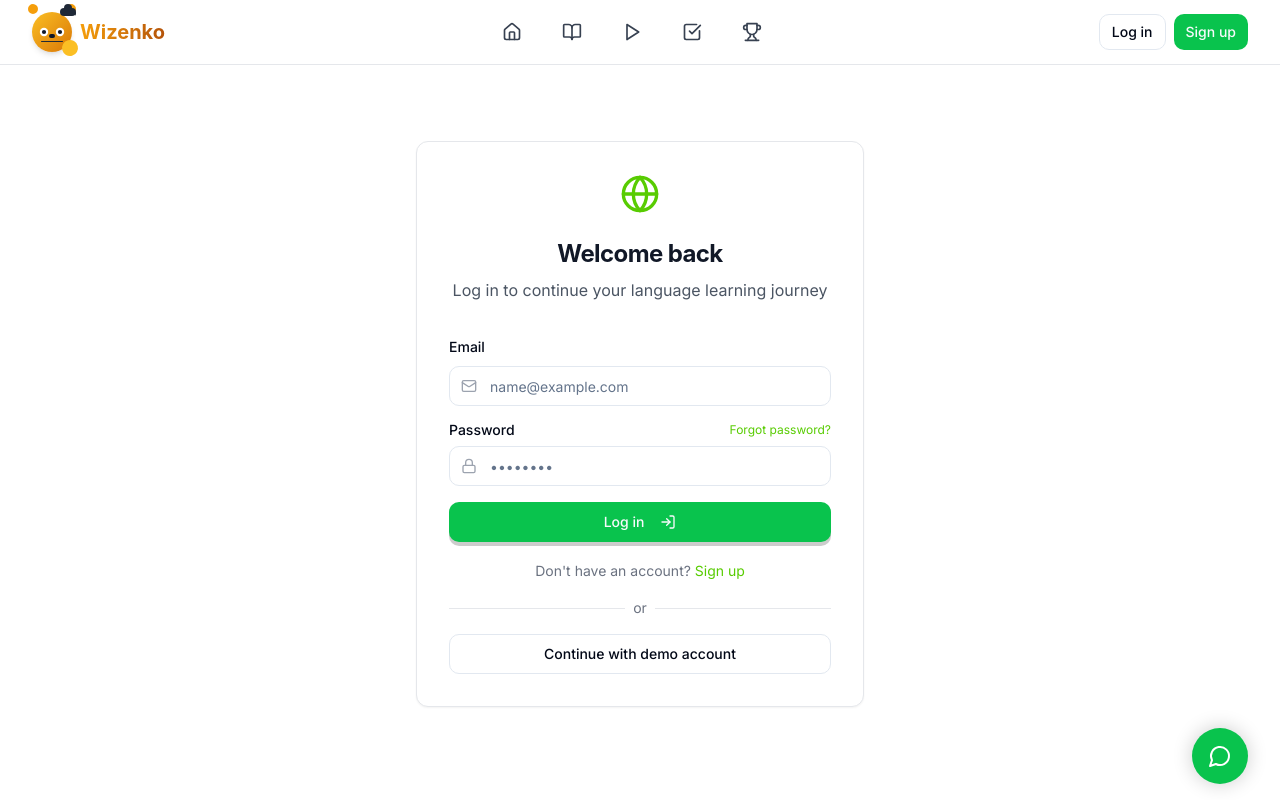
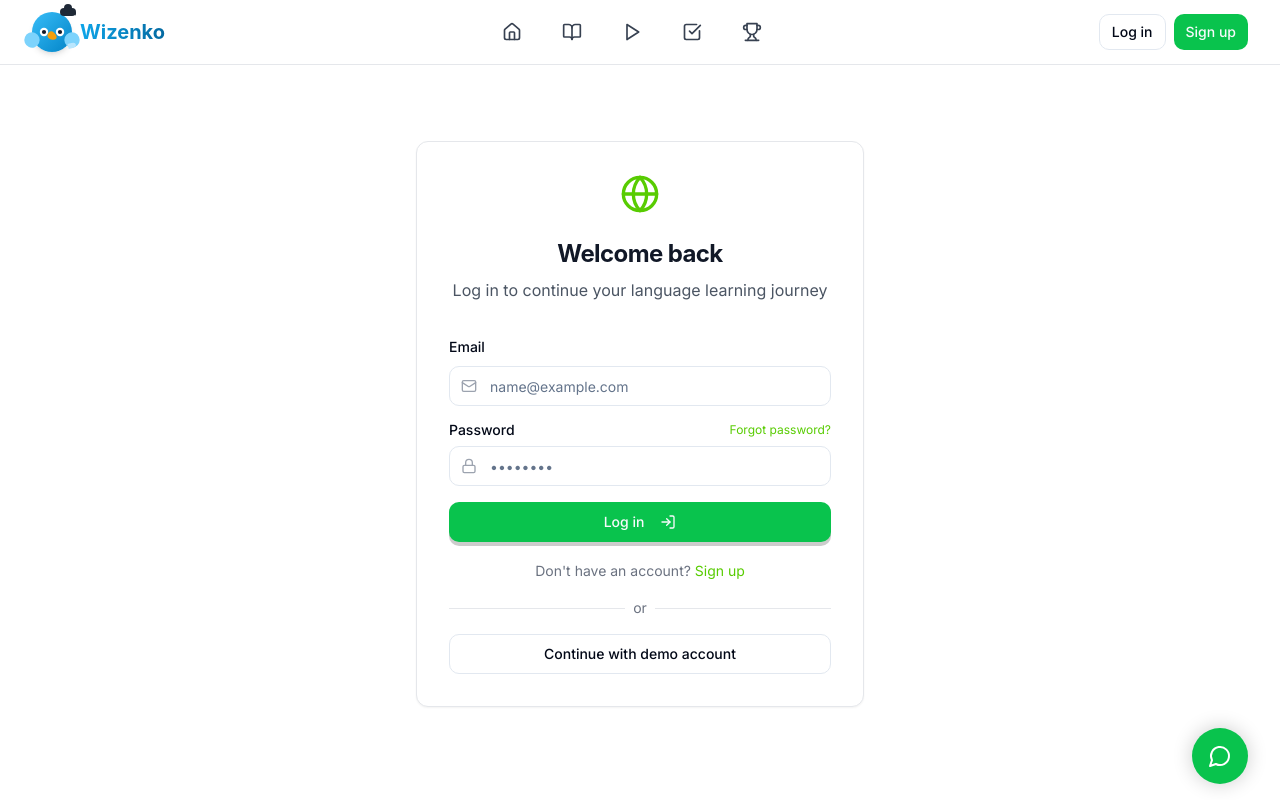
Before and after one commit to titiksha2003/linguagame-tutor-hub, a React (Vite) app: page /login in a window 1280 px wide. Built offline with nearby package versions, Linux system fonts and the light colour scheme.

Commit message:
Change logo to bird
Update the logo to be a bird instead of a fox.

```diff
--- a/src/components/WizenkoLogo.tsx
+++ b/src/components/WizenkoLogo.tsx
@@ -13,22 +13,22 @@ const WizenkoLogo = ({ size = 'md', showText = true }: WizenkoLogoProps) => {
     sm: {
       container: 'h-8 w-8',
       eyes: 'h-1.5 w-1.5',
-      ears: 'h-2 w-2',
-      tail: 'h-3 w-3',
+      beak: 'h-2.5 w-2.5',
+      wings: 'h-3 w-3',
       spacing: 'space-x-1.5'
     },
     md: {
       container: 'h-10 w-10',
       eyes: 'h-2 w-2',
-      ears: 'h-2.5 w-2.5',
-      tail: 'h-4 w-4',
+      beak: 'h-3 w-3',
+      wings: 'h-4 w-4',
       spacing: 'space-x-2'
     },
     lg: {
       container: 'h-16 w-16',
       eyes: 'h-3 w-3',
-      ears: 'h-4 w-4',
-      tail: 'h-6 w-6',
+      beak: 'h-5 w-5',
+      wings: 'h-6 w-6',
       spacing: 'space-x-3'
     }
   };
@@ -37,26 +37,32 @@ const WizenkoLogo = ({ size = 'md', showText = true }: WizenkoLogoProps) => {
     <Link to="/" className="flex items-center space-x-2 group">
       <div className="relative">
         <motion.div
-          className={`${sizes[size].container} rounded-full bg-gradient-to-br from-amber-400 to-amber-600 flex items-center justify-center relative shadow-md overflow-visible`}
+          className={`${sizes[size].container} rounded-full bg-gradient-to-br from-sky-400 to-sky-600 flex items-center justify-center relative shadow-md overflow-visible`}
           whileHover={{ scale: 1.1 }}
           transition={{ type: 'spring', stiffness: 400, damping: 10 }}
         >
-          {/* Fox ears */}
+          {/* Bird wings */}
           <motion.div
-            className={`absolute -top-2 -left-1 ${sizes[size].ears} rounded-full bg-amber-500`}
-            animate={{ rotate: [-5, 5, -5] }}
+            className={`absolute -left-2 top-1/2 transform -translate-y-1/2 ${sizes[size].wings} rounded-full bg-sky-300`}
+            animate={{
+              rotate: [-5, -25, -5],
+              scale: [1, 0.95, 1]
+            }}
             transition={{
               repeat: Infinity,
-              duration: 2,
+              duration: 1.5,
               ease: "easeInOut"
             }}
           />
           <motion.div
-            className={`absolute -top-2 -right-1 ${sizes[size].ears} rounded-full bg-amber-500`}
-            animate={{ rotate: [5, -5, 5] }}
+            className={`absolute -right-2 top-1/2 transform -translate-y-1/2 ${sizes[size].wings} rounded-full bg-sky-300`}
+            animate={{
+              rotate: [5, 25, 5],
+              scale: [1, 0.95, 1]
+            }}
             transition={{
               repeat: Infinity,
-              duration: 2,
+              duration: 1.5,
               ease: "easeInOut"
             }}
           />
@@ -88,38 +94,35 @@ const WizenkoLogo = ({ size = 'md', showText = true }: WizenkoLogoProps) => {
             </motion.div>
           </div>
 
-          {/* Nose */}
-          <div
-            className="absolute bg-gray-900 rounded-full"
+          {/* Beak */}
+          <motion.div
+            className={`absolute bg-amber-500 rotate-45`}
             style={{
-              width: `${size === 'lg' ? '8px' : size === 'md' ? '6px' : '4px'}`,
-              height: `${size === 'lg' ? '6px' : size === 'md' ? '4px' : '3px'}`,
-              bottom: `${size === 'lg' ? '30%' : '35%'}`
+              width: `${size === 'lg' ? '12px' : size === 'md' ? '10px' : '8px'}`,
+              height: `${size === 'lg' ? '10px' : size === 'md' ? '8px' : '6px'}`,
+              bottom: '30%',
+              borderRadius: '40% 60% 60% 40% / 40% 40% 60% 60%'
+            }}
+            animate={{
+              scaleY: [1, 0.9, 1],
+              rotate: [45, 45, 45]
+            }}
+            transition={{
+              repeat: Infinity,
+              repeatType: "reverse",
+              duration: 1.5
             }}
           />
 
-          {/* Mouth */}
+          {/* Bird tail */}
           <motion.div
-            className="absolute bg-gray-800 rounded-lg"
+            className={`absolute bg-sky-200`}
             style={{
               width: `${size === 'lg' ? '10px' : size === 'md' ? '8px' : '6px'}`,
-              height: `${size === 'lg' ? '2px' : size === 'md' ? '1.5px' : '1px'}`,
-              bottom: '25%'
-            }}
-            animate={{ width: ['60%', '40%', '60%'] }}
-            transition={{
-              repeat: Infinity,
-              repeatType: "reverse",
-              duration: 2
-            }}
-          />
-
-          {/* Fox tail */}
-          <motion.div
-            className={`absolute ${sizes[size].tail} bg-amber-400 rounded-full`}
-            style={{
-              bottom: '-10%',
-              right: '-20%'
+              height: `${size === 'lg' ? '6px' : size === 'md' ? '5px' : '4px'}`,
+              bottom: '10%',
+              right: '-15%',
+              borderRadius: '0 50% 50% 0'
             }}
             animate={{
               rotate: [0, 15, 0, -15, 0],
@@ -143,7 +146,7 @@ const WizenkoLogo = ({ size = 'md', showText = true }: WizenkoLogoProps) => {
       </div>
 
       {showText && (
-        <span className="font-display text-xl font-bold bg-clip-text text-transparent bg-gradient-to-r from-amber-500 to-amber-700">
+        <span className="font-display text-xl font-bold bg-clip-text text-transparent bg-gradient-to-r from-sky-500 to-sky-700">
           Wizenko
         </span>
       )}
```
